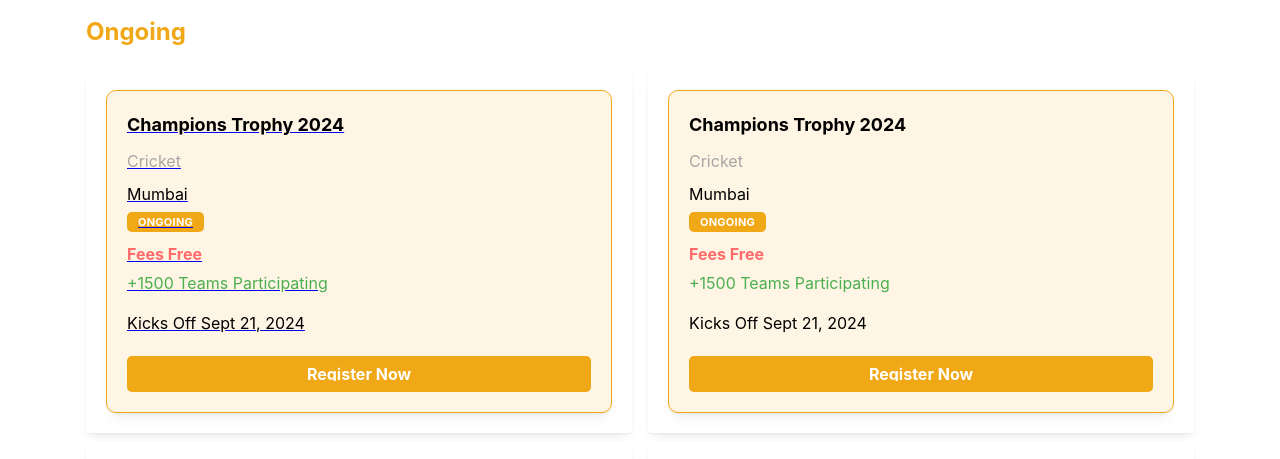
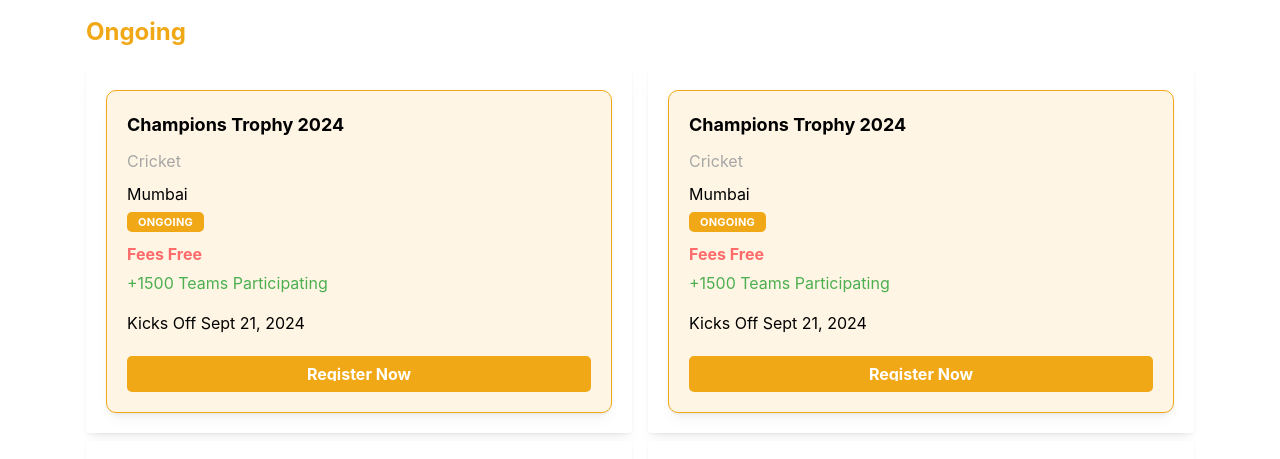
Before and after one commit to ALIA-HAIDER/Maidaan, a React (Vite) app: page /Tournament in a window 1280 px wide. Shown: the part 146-605 px from the top of the page. Built offline with nearby package versions, Linux system fonts and the light colour scheme.

Commit message:
Small Changes

```diff
--- a/src/App.tsx
+++ b/src/App.tsx
@@ -2,12 +2,16 @@ import '@mantine/core/styles.css';
 import { MantineProvider } from '@mantine/core';
 import { Router } from './Router';
 import { theme } from './theme';
+import { HeaderMegaMenu } from './components/MaidaanLogo/HeaderMegaMenu';
+import { FooterLinks } from './components/LpFooter/FooterLinks';
 
 
 export default function App() {
   return (
     <MantineProvider theme={theme}>
+      <HeaderMegaMenu/>
       <Router />
+      <FooterLinks/>
     </MantineProvider>
   );
 }
--- a/src/Router.tsx
+++ b/src/Router.tsx
@@ -4,6 +4,7 @@ import { TournamentDetailPage } from './pages/TournamentDetailPage';
 import TournamentPage from './pages/TournamentPage'
 import SignUpPage from './pages/SignUpPage';
 import GovtSchemes from './pages/GovtSchemes';
+
 const router = createBrowserRouter([
   {
     path: '/',
--- a/src/components/Tournaments/Tournaments.module.css
+++ b/src/components/Tournaments/Tournaments.module.css
@@ -77,3 +77,6 @@
   .registerButton:hover {
     background-color: #e08e1c;
   }
+  .Link{
+    text-decoration: none;
+  }
--- a/src/components/Tournaments/Tournaments.tsx
+++ b/src/components/Tournaments/Tournaments.tsx
@@ -5,14 +5,15 @@ import classes from './Tournaments.module.css';
 import Tcard from './Tcard';
 import { NavLink } from 'react-router-dom';
 
+
 const Tournaments: React.FC = () => {
 
   return (
     <Container size="lg" className={classes.container}>
       <Text className={classes.heading}>Ongoing</Text>
       <Grid>
-      <Grid.Col span={6}>
-      <NavLink to={"/Tournament/Details"}><Tcard/></NavLink>
+      <Grid.Col span={6} >
+      <NavLink to={"/Tournament/Details"}className={classes.Link}><Tcard/></NavLink>
       </Grid.Col>
       <Grid.Col span={6}>
         <Tcard/>
--- a/src/pages/Home.page.tsx
+++ b/src/pages/Home.page.tsx
@@ -11,7 +11,6 @@ import { TournamentBanner } from '@/components/LpProfileBanner/TournamentBanner'
 import { UnitrorPlay } from '@/components/LpProfileBanner/UniteorPlay';
 import { Arena } from '@/components/LpStepintoArena/Arena';
 import { VoiceFromFiled } from '@/components/LpText/Voice';
-import { HeaderMegaMenu } from '@/components/MaidaanLogo/HeaderMegaMenu';
 import TestimonialSlider from '@/components/TestimonialSlider/TestimonialSlider';
 
 
@@ -22,7 +21,6 @@ export function HomePage() {
     {/* <ColorSchemeToggle/> */}
       {/* <Welcome />
       <ColorSchemeToggle /> */}
-      <HeaderMegaMenu/>
       <HeroImageBackground/>
       <HeroText/>
       <EmailBanner/>
@@ -33,7 +31,6 @@ export function HomePage() {
       <VoiceFromFiled/>
       {/* <TestimonialSlider/> */}
       <Arena/>
-      <FooterLinks/>
     </>
   );
 }
--- a/src/pages/TournamentDetailPage.tsx
+++ b/src/pages/TournamentDetailPage.tsx
@@ -1,5 +1,4 @@
 import { FooterLinks } from '@/components/LpFooter/FooterLinks';
-import { HeaderMegaMenu } from '@/components/MaidaanLogo/HeaderMegaMenu';
 import CompetitionDetails from '@/components/TdpCompetitionDetails/CompetitionDetails';
 import EventCard from '@/components/TdpEventCard/EventCard';
 import { Tdpnav } from '@/components/TDPnavbar/Tdpnav';
@@ -16,7 +15,7 @@ export function TournamentDetailPage() {
 
   return (
     <>
-      <HeaderMegaMenu />
+
       <Tdpnav setSubPage={setSubPage} />
 
       {subPage === 'home' && (
@@ -29,8 +28,6 @@ export function TournamentDetailPage() {
       {subPage === 'prizes' && <ChampionsTrophy />}
 
       {subPage === 'Schedule' && <ChampionsSchedule />}
-
-      <FooterLinks />
     </>
   );
 }
--- a/src/pages/TournamentPage.tsx
+++ b/src/pages/TournamentPage.tsx
@@ -1,15 +1,11 @@
 import React from 'react';
-import Navbar from '../components/Tournaments/Navbar'
 import SearchBar from '../components/Tournaments/SearchBar'
 import Tournaments from '../components/Tournaments/Tournaments'
-import { HeaderMegaMenu } from '@/components/MaidaanLogo/HeaderMegaMenu';
 
 function App() {
   return (
     <div>
-      <HeaderMegaMenu/>
 
-      {/* <Navbar /> */}
       <SearchBar />
       <Tournaments />
     </div>
```
Also changed, not shown: 1 other file (tests, documents, lock files or other folders).
